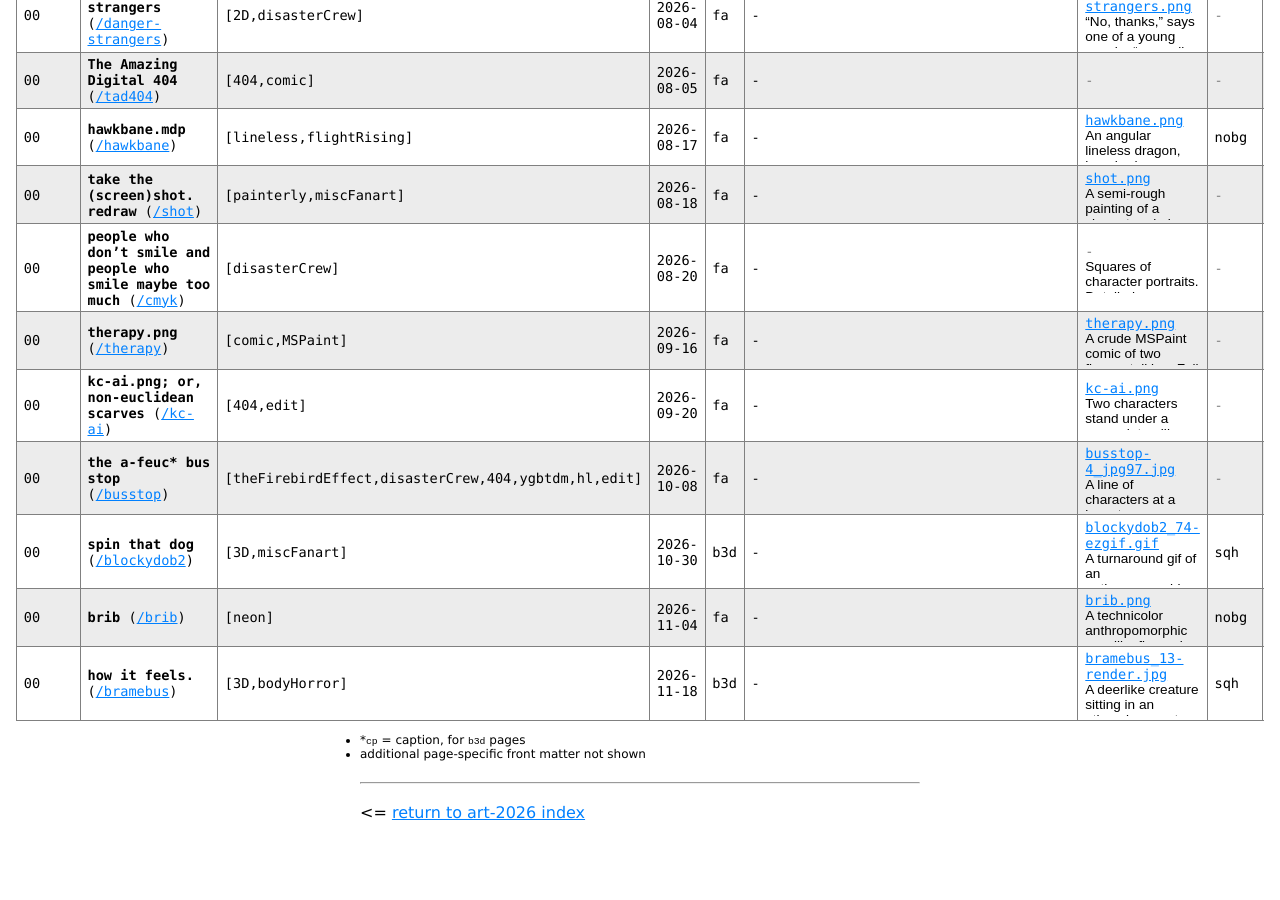
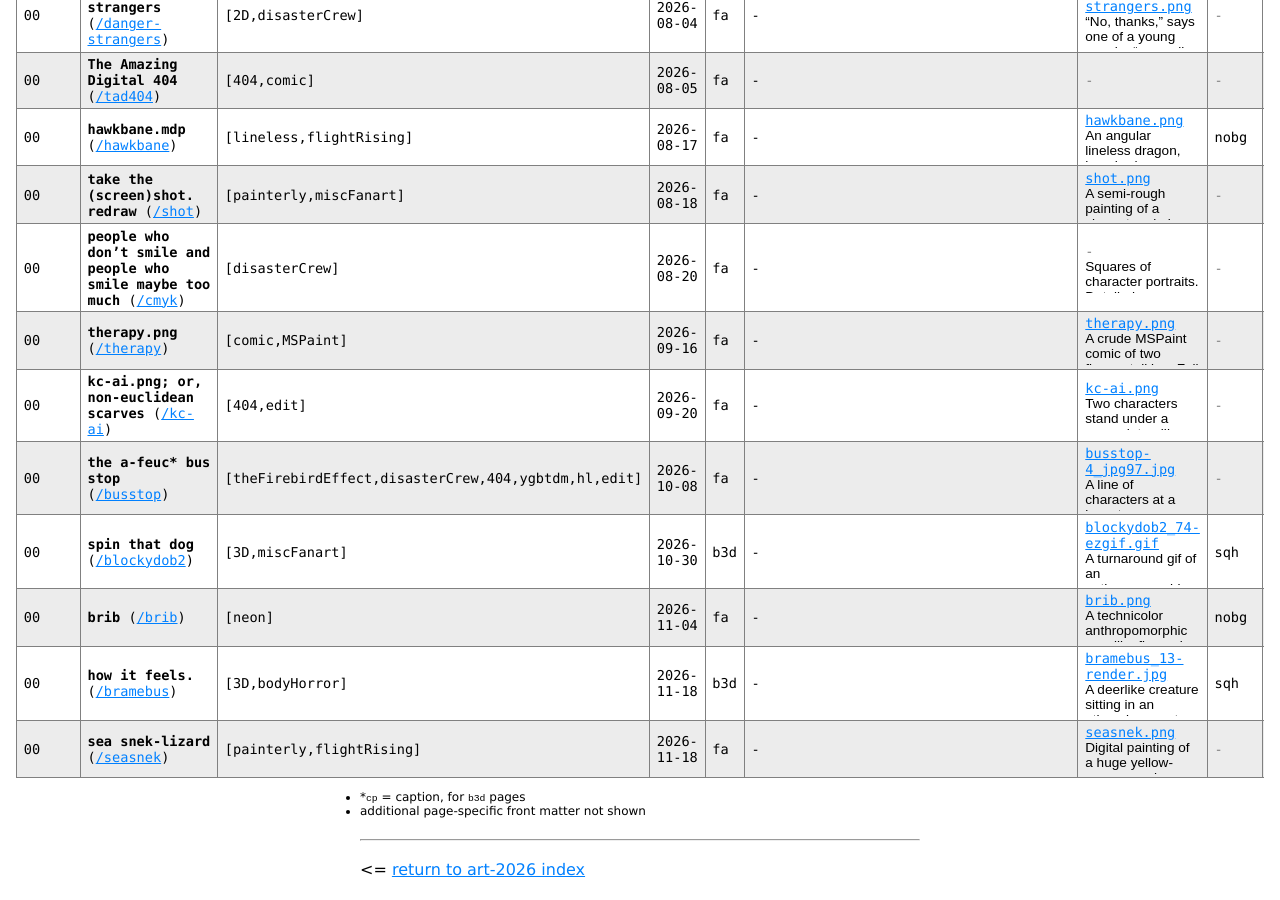
Before and after one commit to a-flyleaf/art-2026, a Jekyll site: the page built from datacheck.html, in a window 1280 px wide and 900 px high, scrolled down 705 px. Built offline with Jekyll 4.4.1, drawn with Linux system fonts in a browser that asks for light colours; before the commit the page ends 1547 px from its top, so only the background shows below that.

Commit message:
+art/seasnek

```diff
--- /dev/null
+++ b/_art/11-22_seasnek.html
@@ -0,0 +1,29 @@
+---
+layout: "00"
+title: "sea snek-lizard"
+slug: seasnek
+tags: [painterly,flightRising]
+date: 2026-11-18
+
+typ: fa
+main: seasnek.png
+alt: >-
+  Digital painting of a huge yellow-green sea dragon. It is long; the serpentine body curls into the abyss. Light shines from the angler-bulb of a much smaller dragon.
+# no img-class, not transparent
+
+css: "
+	#fa header{background:#000; color:#CCD7B0; padding-top:1em;}
+	#fa #main{background:#000; box-shadow:0 0 5em 4em #000;}
+	#fa #img{border-color:#14372C;}
+	#fa #desc{padding-top:2em;}
+"
+---
+<div class="wrap"><div class="box" markdown="1">
+Doodle that I felt like upscaling and painting over. Was browsing the work of [Holly Lucero](https://linktr.ee/sparrowlucero), whose [Flight Rising art](https://sparrowlucero.tumblr.com/tagged/flight%20rising) reminded me that canon designs are fake and I can do whatever I want forever. I have a go-to scrungly-creature face shape and it shows.
+</div></div>
+
+<figure><a href="{%include url.html%}/assets/art/morayvivace_process.gif" class="fg"><img src="{%include url.html%}/assets/art/morayvivace_process.gif" alt=""></a></figure>
+
+<div class="wrap"><div class="box" markdown="1">
+<b class="sc nob">Time taken</b>: about 2&nbsp;hours. Features a [serpentine dragon](https://www1.flightrising.com/dragon/57362941) who does not have horns, but who *used* to have horns, and so some former-feature liberties were taken. I could definitely refine it some, but I didn't plan anything & am satifsied enough with the quick-ish exercise it was meant to be!
+</div></div>
--- a/index.html
+++ b/index.html
@@ -66,6 +66,9 @@ changelog:
   - date: 2026-11-18
     desc: >-
       +[bramebus](INC_URL/bramebus)
+  - date: 2026-11-22
+    desc: >-
+      +[seasnek](INC_URL/seasnek)
 
 ---
 <section class="txt wrap">
```
Also changed, not shown: assets/art/seasnek_100.png (added), 2 other files.
